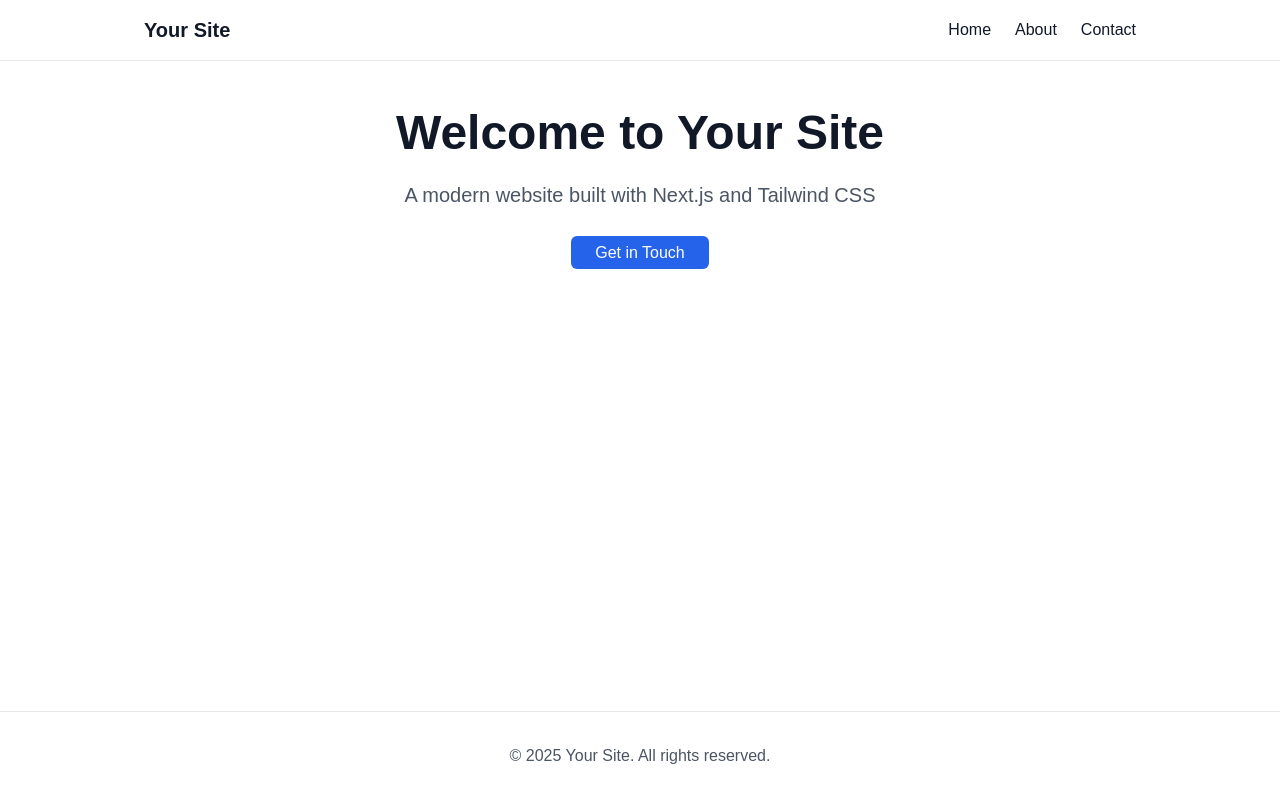
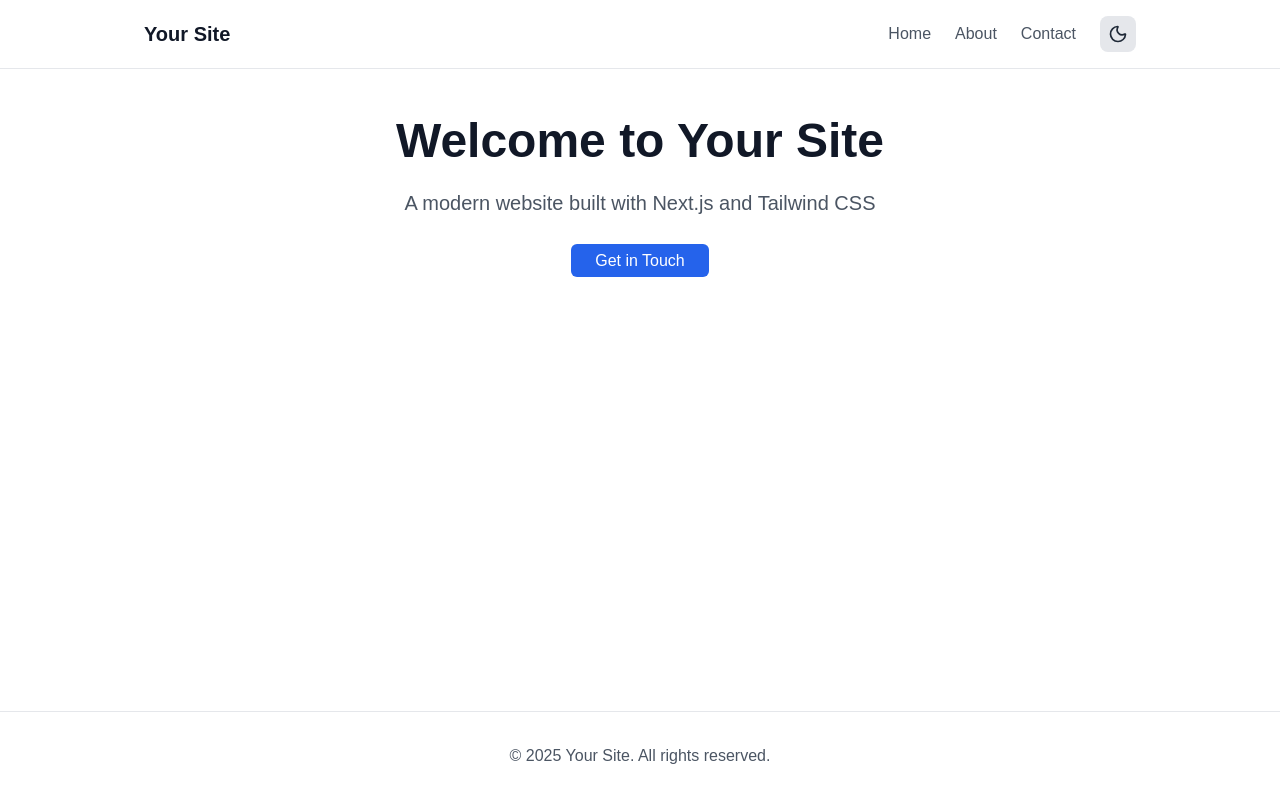
Before and after one commit to hidlmiddle/coolwebsite, a Next.js app: page / in a window 1280 px wide. Built offline with nearby package versions, Linux system fonts and the light colour scheme.

Commit message:
feat: integrate Cursor scaffolded updates

```diff
--- a/components/Header.tsx
+++ b/components/Header.tsx
@@ -1,30 +1,34 @@
 import Link from 'next/link';
+import { ThemeToggle } from './ThemeToggle';
 
 export default function Header() {
   return (
-    <header className="border-b">
+    <header className="border-b border-gray-200 dark:border-gray-700 bg-white dark:bg-gray-900 transition-colors duration-500">
       <div className="container mx-auto py-4">
         <nav className="flex items-center justify-between">
-          <Link href="/" className="text-xl font-bold">
+          <Link href="/" className="text-xl font-bold text-gray-900 dark:text-white">
             Your Site
           </Link>
+          <div className="flex items-center space-x-6">
             <ul className="flex space-x-6">
               <li>
-              <Link href="/" className="hover:text-blue-600">
+                <Link href="/" className="text-gray-600 hover:text-blue-600 dark:text-gray-300 dark:hover:text-blue-400">
                   Home
                 </Link>
               </li>
               <li>
-              <Link href="/about" className="hover:text-blue-600">
+                <Link href="/about" className="text-gray-600 hover:text-blue-600 dark:text-gray-300 dark:hover:text-blue-400">
                   About
                 </Link>
               </li>
               <li>
-              <Link href="/contact" className="hover:text-blue-600">
+                <Link href="/contact" className="text-gray-600 hover:text-blue-600 dark:text-gray-300 dark:hover:text-blue-400">
                   Contact
                 </Link>
               </li>
             </ul>
+            <ThemeToggle />
+          </div>
         </nav>
       </div>
     </header>
--- /dev/null
+++ b/components/ThemeToggle.tsx
@@ -0,0 +1,20 @@
+import { Moon, Sun } from 'lucide-react';
+import { useTheme } from '../context/ThemeContext';
+
+export function ThemeToggle() {
+  const { theme, toggle } = useTheme();
+
+  return (
+    <button
+      onClick={toggle}
+      className="p-2 rounded-lg bg-gray-200 dark:bg-gray-700 hover:bg-gray-300 dark:hover:bg-gray-600 transition-colors duration-200"
+      aria-label="Toggle theme"
+    >
+      {theme === 'light' ? (
+        <Moon className="w-5 h-5 text-gray-800 dark:text-gray-200" />
+      ) : (
+        <Sun className="w-5 h-5 text-gray-800 dark:text-gray-200" />
+      )}
+    </button>
+  );
+}
--- /dev/null
+++ b/context/ThemeContext.tsx
@@ -0,0 +1,47 @@
+import { createContext, useContext, useEffect, useState } from 'react';
+
+type Theme = 'light' | 'dark';
+
+interface ThemeContextType {
+  theme: Theme;
+  toggle: () => void;
+}
+
+const ThemeContext = createContext<ThemeContextType | undefined>(undefined);
+
+export function ThemeProvider({ children }: { children: React.ReactNode }) {
+  const [theme, setTheme] = useState<Theme>('light');
+
+  useEffect(() => {
+    // Load theme from localStorage on mount
+    const savedTheme = localStorage.getItem('theme') as Theme;
+    if (savedTheme) {
+      setTheme(savedTheme);
+      document.documentElement.classList.toggle('dark', savedTheme === 'dark');
+    } else if (window.matchMedia('(prefers-color-scheme: dark)').matches) {
+      setTheme('dark');
+      document.documentElement.classList.add('dark');
+    }
+  }, []);
+
+  const toggle = () => {
+    const newTheme = theme === 'light' ? 'dark' : 'light';
+    setTheme(newTheme);
+    localStorage.setItem('theme', newTheme);
+    document.documentElement.classList.toggle('dark', newTheme === 'dark');
+  };
+
+  return (
+    <ThemeContext.Provider value={{ theme, toggle }}>
+      {children}
+    </ThemeContext.Provider>
+  );
+}
+
+export function useTheme() {
+  const context = useContext(ThemeContext);
+  if (context === undefined) {
+    throw new Error('useTheme must be used within a ThemeProvider');
+  }
+  return context;
+}
--- a/package.json
+++ b/package.json
@@ -9,6 +9,7 @@
     "lint": "next lint"
   },
   "dependencies": {
+    "lucide-react": "^0.536.0",
     "next": "14.1.0",
     "react": "^18.2.0",
     "react-dom": "^18.2.0"
--- a/pages/_app.tsx
+++ b/pages/_app.tsx
@@ -1,11 +1,16 @@
 import type { AppProps } from 'next/app';
 import Layout from '../components/Layout';
+import { ThemeProvider } from '../context/ThemeContext';
 import '../styles/globals.css';
 
 export default function App({ Component, pageProps }: AppProps) {
   return (
-    <Layout>
-      <Component {...pageProps} />
-    </Layout>
+    <ThemeProvider>
+      <div className="min-h-screen transition-colors duration-500 bg-white dark:bg-gray-900">
+        <Layout>
+          <Component {...pageProps} />
+        </Layout>
+      </div>
+    </ThemeProvider>
   );
 }
--- a/tailwind.config.js
+++ b/tailwind.config.js
@@ -20,5 +20,6 @@ module.exports = {
       },
     },
   },
+  darkMode: 'class',
   plugins: [],
 }
```
Also changed, not shown: 2 other files (tests, documents, lock files or other folders). Lines whose indentation alone changed are shown as unchanged.
